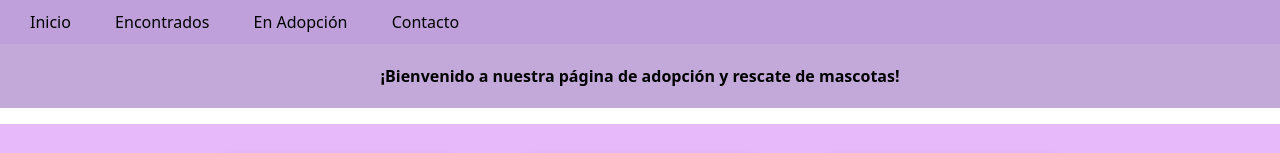
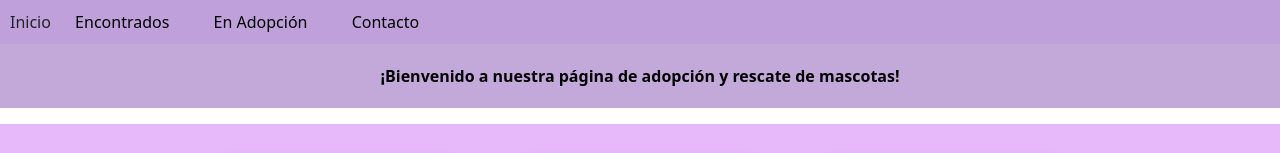
Before and after one commit to Ignacio-Mihalyi/PROYECTO-GRUPO9-24152, a plain HTML site: page index.html in a window 1280 px wide. Shown: the top 153 px of the page. Drawn offline with nearby package versions, Linux system fonts and the light colour scheme; grey boxes are pictures that could not be loaded.

Commit message:
Update and rename ProyectoGrupo9.html to index.html

```diff
--- a/ProyectoGrupo9.html
+++ b/index.html
@@ -12,7 +12,7 @@
     <header>
         <nav>
             <ul class="menu">
-                <li><a href="ProyectoGrupo9.html" target="_blank">Inicio</a></li>
+                <li>Inicio</li>
                 <li><a href="pages/Encontrados.html" target="_blank">Encontrados</a></li>
                 <li><a href="pages/EnAdopcion.html" target="_blank">En Adopción</a></li>
                 <li><a href="pages/Contacto.html" target="_blank">Contacto</a></li>
```
